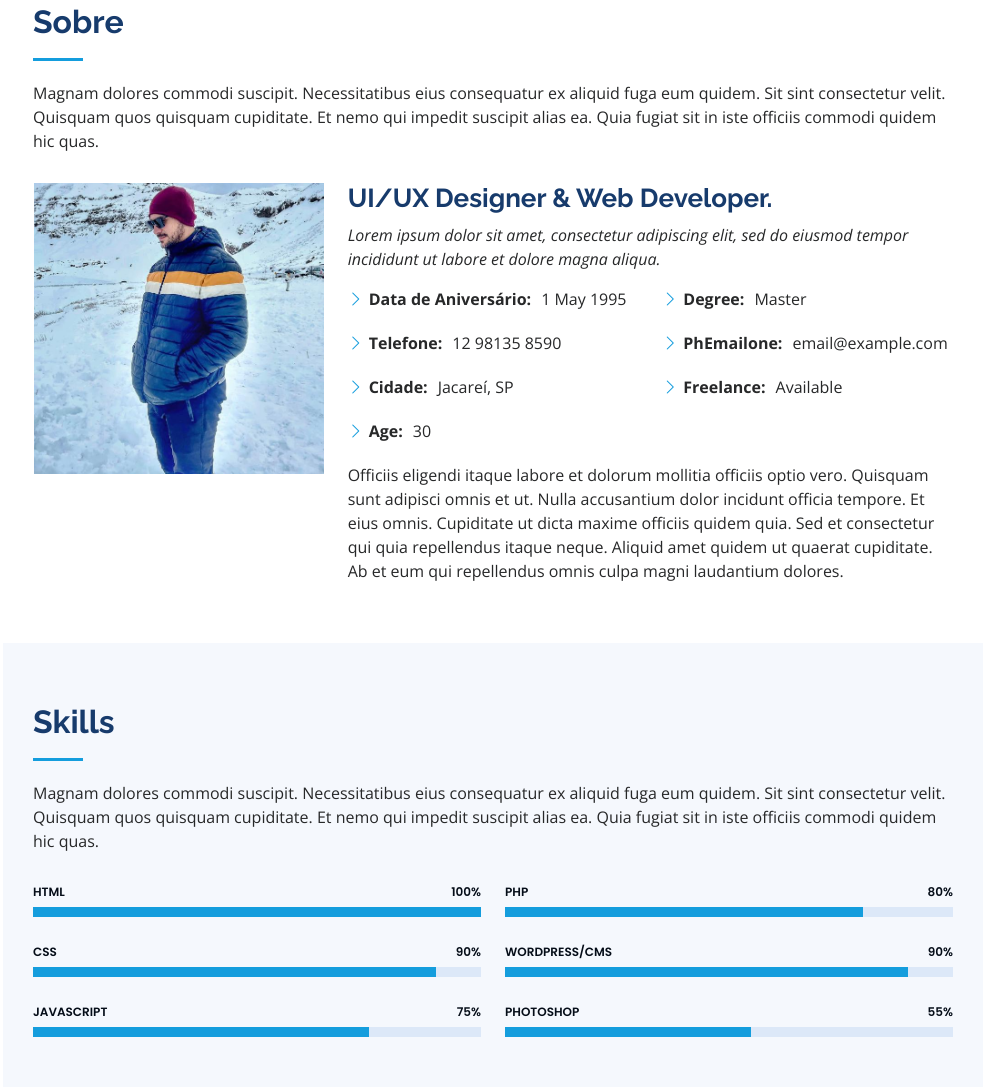
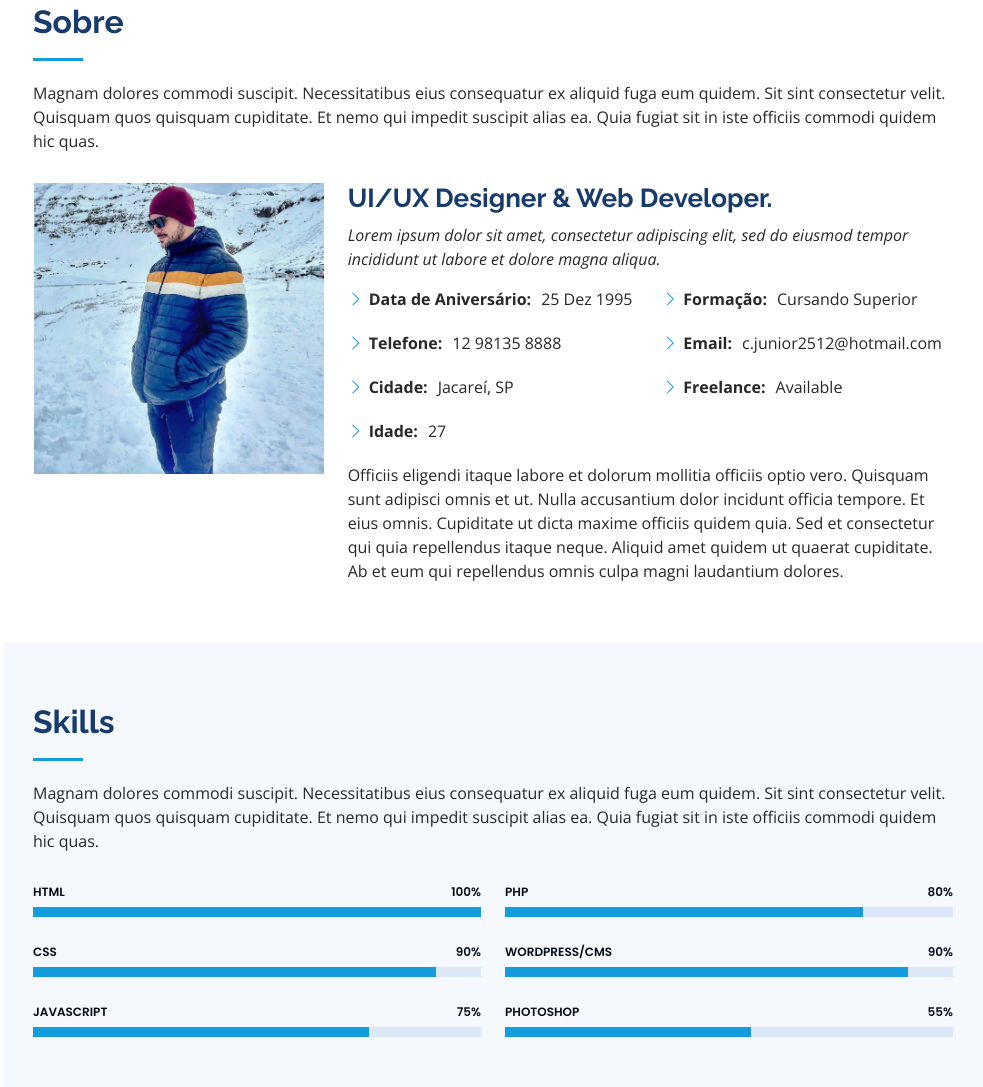
Before and after one commit to juniorsoares2512/portifolio, a plain HTML site: page index.html in a window 1280 px wide. Shown: the part 857-1944 px from the top of the page, without its empty margins (297-1280 px from the left). Drawn offline with nearby package versions, Linux system fonts and the light colour scheme.

Commit message:
alteração de dados pessoais

```diff
--- a/index.html
+++ b/index.html
@@ -101,17 +101,17 @@
             <div class="row">
               <div class="col-lg-6">
                 <ul>
-                  <li><i class="bi bi-chevron-right"></i> <strong>Data de Aniversário:</strong> <span>1 May 1995</span></li>
-                  <li><i class="bi bi-chevron-right"></i> <strong>Telefone:</strong> <span>12 98135 8590</span></li>
+                  <li><i class="bi bi-chevron-right"></i> <strong>Data de Aniversário:</strong> <span>25 Dez 1995</span></li>
+                  <li><i class="bi bi-chevron-right"></i> <strong>Telefone:</strong> <span>12 98135 8888</span></li>
                   <li><i class="bi bi-chevron-right"></i> <strong>Cidade:</strong> <span>Jacareí, SP</span></li>
-                  <li><i class="bi bi-chevron-right"></i> <strong>Age:</strong> <span>30</span></li>
+                  <li><i class="bi bi-chevron-right"></i> <strong>Idade:</strong> <span>27</span></li>
                 </ul>
               </div>
               <div class="col-lg-6">
                 <ul>
 
-                  <li><i class="bi bi-chevron-right"></i> <strong>Degree:</strong> <span>Master</span></li>
-                  <li><i class="bi bi-chevron-right"></i> <strong>PhEmailone:</strong> <span>email@example.com</span></li>
+                  <li><i class="bi bi-chevron-right"></i> <strong>Formação:</strong> <span>Cursando Superior</span></li>
+                  <li><i class="bi bi-chevron-right"></i> <strong>Email:</strong> <span>c.junior2512@hotmail.com</span></li>
                   <li><i class="bi bi-chevron-right"></i> <strong>Freelance:</strong> <span>Available</span></li>
                 </ul>
               </div>
```
